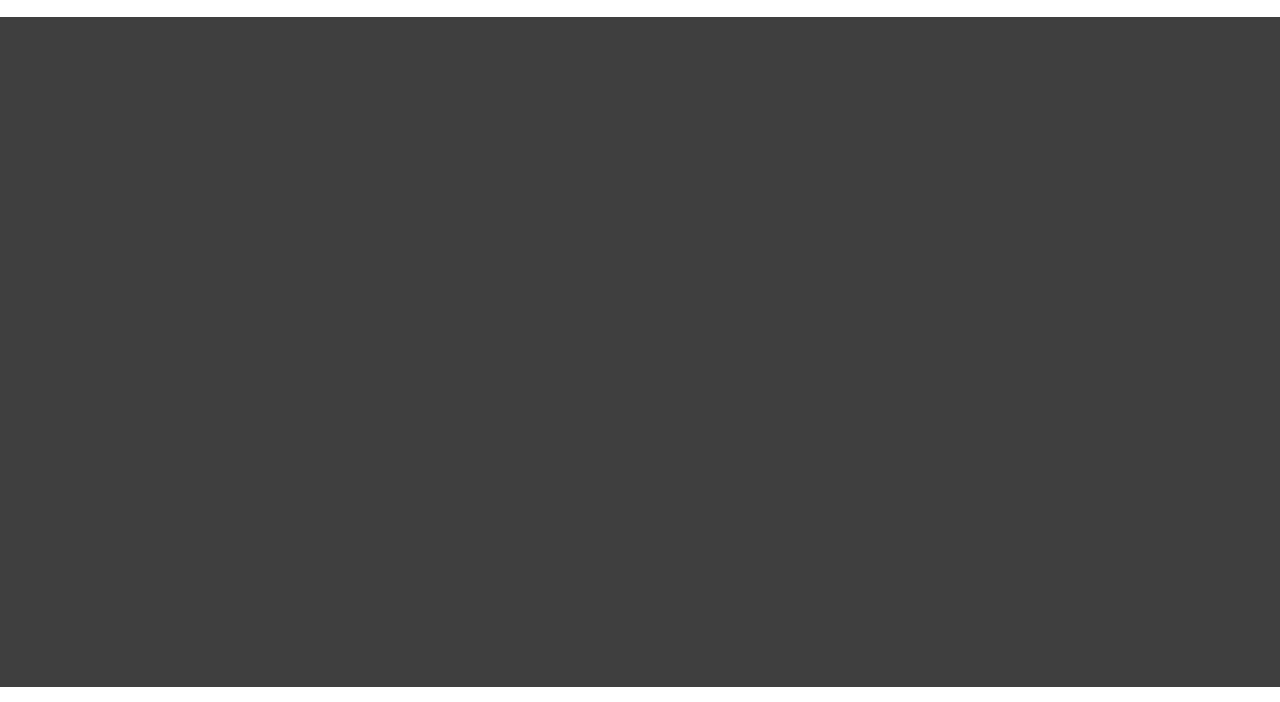
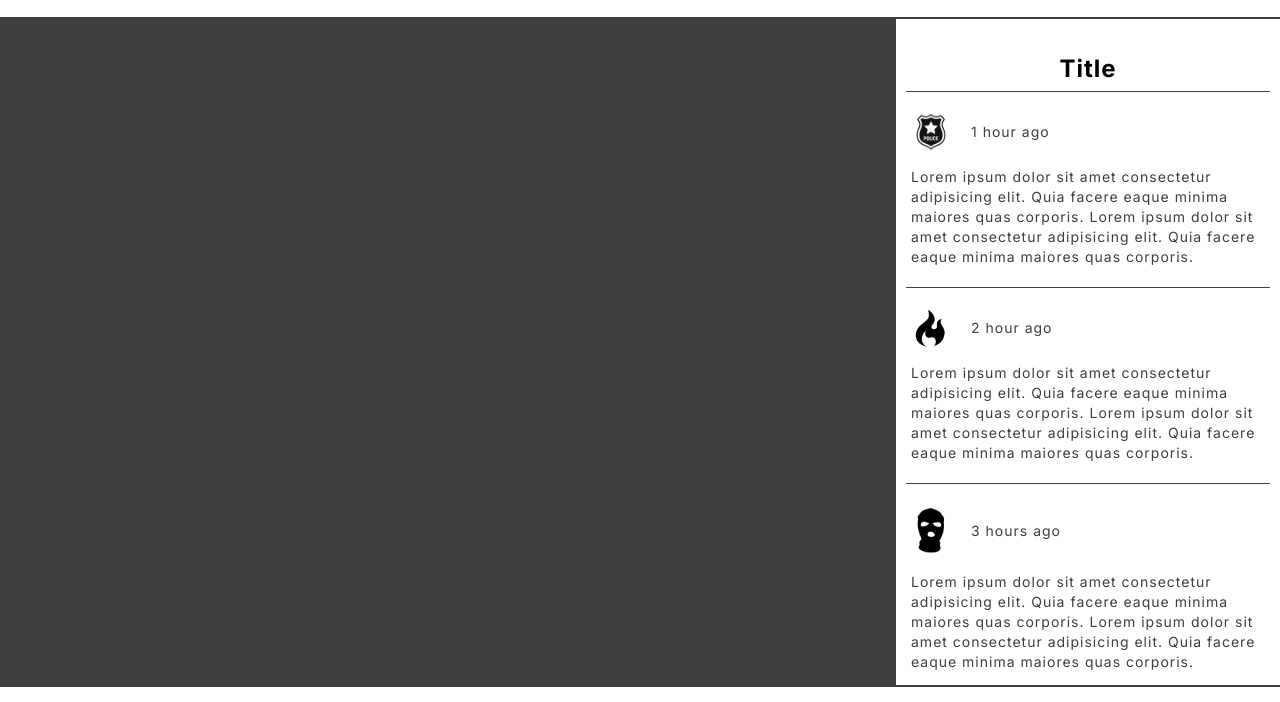
Before and after one commit to skmkqw/LiveKrakowMap, a plain HTML site: page index.html in a window 1280 px wide. Shown: the part 43-745 px from the top of the page. Drawn offline with Linux system fonts and the light colour scheme.

Commit message:
#Front Main section basic structure + newsline

```diff
--- a/index.html
+++ b/index.html
@@ -7,7 +7,6 @@
     <link rel="stylesheet" href="/web/scss/style.css">
 </head>
 <body>
-    <wrapper>
     <header class="header">
         <div class="container header-container">
             <a href="index.html" class="logo title">
@@ -29,6 +28,56 @@
             </div>
         </div>
     </header>
+    <main class="main">
+        <div class="main-container">
+            <div class="map">
+
+            </div>
+            <div class="sidebar">
+                <div class="sidebar-container">
+                    <div class="sidebar-title title">Title</div>
+                    <div class="sidebar-content">
+                        <div class="sidebar-item">
+                            <div class="sidebar-item-heading">
+                                <div class="sidebar-item-icon"><img src="/src/img/police-logo.jpeg" alt=""></div>
+                                <div class="sidebar-item-datetime text">1 hour ago</div>
+                            </div>
+                            <div class="sidebar-item-content">
+                                <div class="sidebar-item-text text">Lorem ipsum dolor sit amet consectetur adipisicing elit. Quia facere eaque minima maiores quas corporis. Lorem ipsum dolor sit amet consectetur adipisicing elit. Quia facere eaque minima maiores quas corporis.</div>
+                            </div>
+                        </div>
+                        <div class="sidebar-item">
+                            <div class="sidebar-item-heading">
+                                <div class="sidebar-item-icon"><img src="/src/img/fire-logo.png" alt=""></div>
+                                <div class="sidebar-item-datetime text">2 hour ago</div>
+                            </div>
+                            <div class="sidebar-item-content">
+                                <div class="sidebar-item-text text">Lorem ipsum dolor sit amet consectetur adipisicing elit. Quia facere eaque minima maiores quas corporis. Lorem ipsum dolor sit amet consectetur adipisicing elit. Quia facere eaque minima maiores quas corporis.</div>
+                            </div>
+                        </div>
+                        <div class="sidebar-item">
+                            <div class="sidebar-item-heading">
+                                <div class="sidebar-item-icon"><img src="/src/img/balaclava-logo.png" alt=""></div>
+                                <div class="sidebar-item-datetime text">3 hours ago</div>
+                            </div>
+                            <div class="sidebar-item-content">
+                                <div class="sidebar-item-text text">Lorem ipsum dolor sit amet consectetur adipisicing elit. Quia facere eaque minima maiores quas corporis. Lorem ipsum dolor sit amet consectetur adipisicing elit. Quia facere eaque minima maiores quas corporis.</div>
+                            </div>
+                        </div>
+                        <div class="sidebar-item">
+                            <div class="sidebar-item-heading">
+                                <div class="sidebar-item-icon"><img src="/src/img/car-logo.png" alt=""></div>
+                                <div class="sidebar-item-datetime text">4 hour ago</div>
+                            </div>
+                            <div class="sidebar-item-content">
+                                <div class="sidebar-item-text text">Lorem ipsum dolor sit amet consectetur adipisicing elit. Quia facere eaque minima maiores quas corporis. Lorem ipsum dolor sit amet consectetur adipisicing elit. Quia facere eaque minima maiores quas corporis.</div>
+                            </div>
+                        </div>
+                    </div>
+                </div>
+            </div>
+        </div>
+    </main>
     <footer class="footer">
         <div class="container footer-container">
             <div class="footer-wrapper">
@@ -45,7 +94,6 @@
             </div>
         </div>
     </footer>
-    </wrapper>
     <script src="/web/js/burger.js"></script>
     <script src="/web/js/menu_links.js"></script>
 </body>
--- a/web/scss/style.scss
+++ b/web/scss/style.scss
@@ -89,6 +89,7 @@ body{
 	background-color: $primaryLight;
 	position: fixed;
 	width: 100%;
+	border-bottom: 2px solid $secondary;
 
 	// .header-container
 
@@ -235,6 +236,88 @@ body{
 
 /*--------------------MAIN--------------------*/
 
+.main {
+
+	/* .main-container */
+	&-container {
+		display: flex;
+		height: 100vh;
+		justify-content: space-between;
+	}
+}
+
+.map {
+	width: 70%;
+}
+
+.sidebar {
+
+	background-color: $primaryLight;
+	width: 30%;
+	flex: 1;
+	overflow-y: auto;
+	/* .sidebar-container */
+
+	&-container {
+		padding-top: 100px;
+		padding-bottom: 100px;
+		padding-left: 10px;
+		padding-right: 10px;
+		display: flex;
+		flex-direction: column;
+		align-items: center;
+	}
+
+	/* .sidebar-title */
+
+	&-title {
+		font-size: 24px;
+		width: 100%;
+		text-align: center;
+		padding-bottom: 10px;
+		border-bottom: 1px solid $secondary;
+	}
+
+	/* .sidebar-content */
+
+	&-content {
+		display: flex;
+		flex-direction: column;
+		align-items: center;
+	}
+
+	/* .sidebar-item */
+
+	&-item {
+
+		display: flex;
+		flex-direction: column;
+		gap: 15px;
+		padding: 20px 5px 20px 5px;
+		border-bottom: 1px solid $secondary;
+
+		&-heading
+		{
+			display: flex;
+			align-items: center;
+			gap: 20px;
+		}
+
+		&-icon
+		{
+			img
+			{
+				max-width: 40px;
+			}
+		}
+
+		&-text
+		{
+			line-height: 20px;
+		}
+	}
+}
+
 
 
 /*--------------------/MAIN--------------------*/
@@ -250,6 +333,7 @@ body{
 	position: fixed;
 	bottom: 0;
 	width: 100%;
+	border-top: 2px solid $secondary;
 
 	/* .footer-wrapper */
 
```
Also changed, not shown: src/img/balaclava-logo.png (added), src/img/car-logo.png (added), src/img/fire-logo.png (added), src/img/gun-logo.png (added), src/img/police-logo.jpeg (added), web/scss/style.css, 1 other file. Lines whose indentation alone changed are shown as unchanged.
